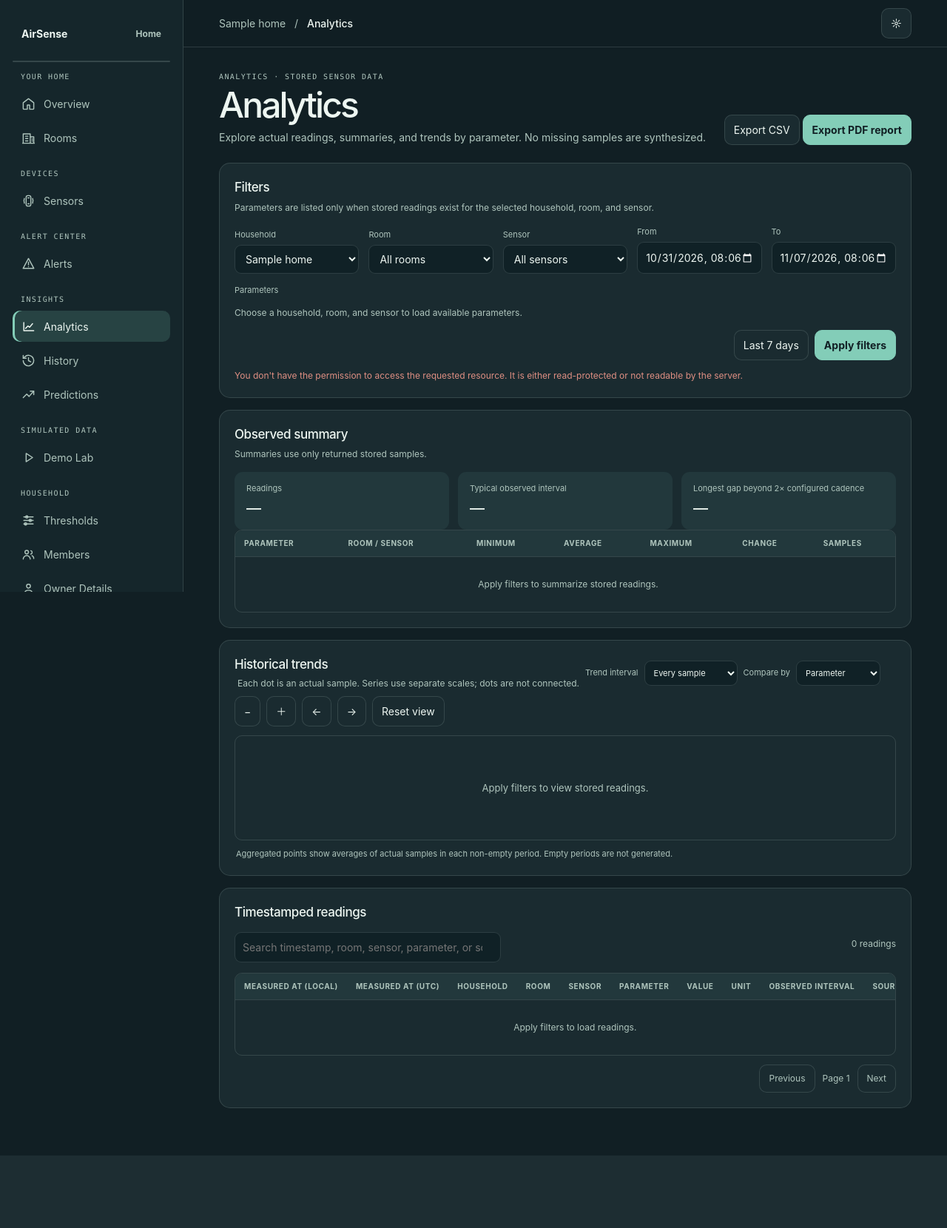
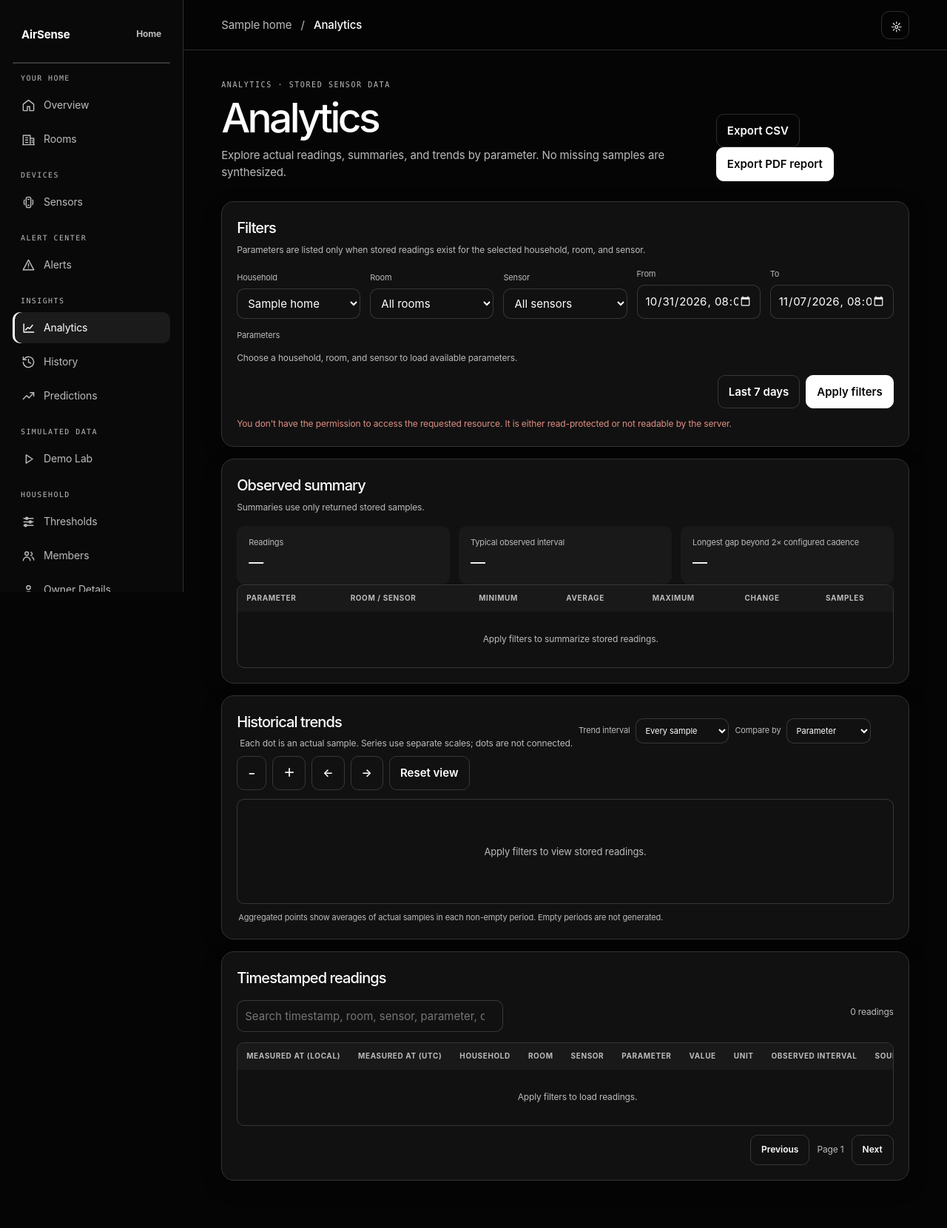
Before and after one commit to asvibes/AirSense, a Flask app: page /analytics in a window 1280 px wide. Shown: the whole page at 74% size. Before the commit the page ends 1562 px from the top, so only its background shows below. Run offline with Flask 3, Linux system fonts and the light colour scheme; the visitor is signed in with stand-in values (Sample User, id 1); tables that the repository leaves empty hold one stand-in row (values such as "Sample post").

Commit message:
Unify Insights theme and refine scrollbar styling

```diff
--- /dev/null
+++ b/app/static/css/airsense-theme.css
@@ -0,0 +1,319 @@
+:root {
+  color-scheme: dark;
+  --bg: #111f24;
+  --surface: #1a2b30;
+  --surface2: #22383c;
+  --surface3: #2b484b;
+  --text: #edf6f1;
+  --muted: #afc5bd;
+  --line: rgba(221,242,232,.14);
+  --accent: #83cdb8;
+  --accent2: #83c8d0;
+  --warn: #d3ad75;
+  --danger: #df8f83;
+  --bad: #df8f83;
+  --good: #83cdb8;
+  --shadow: 0 14px 38px rgba(3,18,22,.24);
+  --rail: #15262b;
+  --field: #1a2b30;
+  --card-border: var(--line);
+  --card-shadow: var(--shadow);
+}
+
+html[data-theme="day"] {
+  color-scheme: light;
+  --bg: #f4faf7;
+  --surface: #fff;
+  --surface2: #e6f2ec;
+  --surface3: #d8ebe3;
+  --text: #183b3a;
+  --muted: #5e7771;
+  --line: rgba(24,59,58,.12);
+  --accent: #438f79;
+  --accent2: #68b7ba;
+  --warn: #936b38;
+  --danger: #a94f47;
+  --bad: #a94f47;
+  --good: #438f79;
+  --shadow: 0 12px 36px rgba(24,59,58,.07);
+  --rail: #edf6f1;
+  --field: #fff;
+  --card-border: var(--line);
+  --card-shadow: var(--shadow);
+}
+
+html:not([data-theme="day"]) {
+  color-scheme: dark;
+  --bg: #050505;
+  --surface: #111;
+  --surface2: #191919;
+  --surface3: #222;
+  --text: #fff;
+  --muted: #bbb;
+  --line: rgba(255,255,255,.16);
+  --accent: #fff;
+  --accent2: #ddd;
+  --warn: #ddd;
+  --danger: #fff;
+  --good: #eee;
+  --rail: #090909;
+  --field: #111;
+  --shadow: 0 14px 38px rgba(0,0,0,.35);
+  --card-border: #333;
+  --card-shadow: 0 8px 26px rgba(0,0,0,.3);
+}
+
+* { box-sizing: border-box; }
+
+html,
+body {
+  overflow-x: hidden;
+  scrollbar-width: none;
+  -ms-overflow-style: none;
+}
+
+html::-webkit-scrollbar,
+body::-webkit-scrollbar {
+  display: none;
+}
+
+body {
+  margin: 0;
+  background: var(--bg);
+  color: var(--text);
+  font: 15px/1.55 Inter,ui-sans-serif,system-ui,-apple-system,"Segoe UI",sans-serif;
+  letter-spacing: -.01em;
+}
+
+*::-webkit-scrollbar {
+  display: block;
+  width: 8px;
+  height: 8px;
+}
+
+*::-webkit-scrollbar-track {
+  background: transparent;
+}
+
+*::-webkit-scrollbar-thumb {
+  border: 2px solid transparent;
+  border-radius: 999px;
+  background: color-mix(in srgb,var(--muted) 48%,transparent);
+  background-clip: padding-box;
+}
+
+.sidebar {
+  scrollbar-color: color-mix(in srgb,var(--muted) 55%,transparent) transparent;
+  scrollbar-width: thin;
+}
+
+.sidebar.expanded {
+  overflow-y: auto;
+}
+
+.sidebar:not(.expanded) {
+  overflow: visible;
+}
+
+.sidebar::-webkit-scrollbar {
+  display: block;
+  width: 6px;
+}
+
+.sidebar::-webkit-scrollbar-track {
+  background: transparent;
+}
+
+.sidebar::-webkit-scrollbar-thumb {
+  border: 1px solid transparent;
+  border-radius: 999px;
+  background: color-mix(in srgb,var(--muted) 55%,transparent);
+  background-clip: padding-box;
+}
+
+.sidebar::-webkit-scrollbar-thumb:hover {
+  background: color-mix(in srgb,var(--accent) 72%,transparent);
+  background-clip: padding-box;
+}
+
+.insights-page .main {
+  margin-left: 248px;
+}
+
+.insights-page {
+  font: 15px/1.55 Inter,ui-sans-serif,system-ui,-apple-system,"Segoe UI",sans-serif;
+  letter-spacing: -.01em;
+}
+
+.insights-page .topbar {
+  height: 68px;
+  padding: 0 clamp(18px,4vw,52px);
+  border-bottom: 1px solid var(--line);
+  background: color-mix(in srgb,var(--bg) 88%,transparent);
+  backdrop-filter: blur(15px);
+  z-index: 3;
+}
+
+.insights-page .content {
+  max-width: 1440px;
+  padding: 35px clamp(18px,4vw,52px) 48px;
+}
+
+.insights-page .heading {
+  margin: 4px 0 27px;
+}
+
+.insights-page .eyebrow {
+  margin: 0 0 9px;
+  font: 10px/1.5 ui-monospace,SFMono-Regular,monospace;
+  letter-spacing: .16em;
+  color: var(--muted);
+  text-transform: uppercase;
+}
+
+.insights-page .heading h1 {
+  margin: 0;
+  font-size: clamp(34px,4.5vw,55px);
+  font-weight: 450;
+  letter-spacing: -.065em;
+  line-height: 1.04;
+}
+
+.insights-page .sub {
+  margin: 10px 0 0;
+  color: var(--muted);
+}
+
+.insights-page .card {
+  border-color: var(--card-border);
+  border-radius: 17px;
+  background: var(--surface);
+  box-shadow: var(--card-shadow);
+}
+
+html[data-theme="day"] .insights-page,
+html[data-theme="day"] .insights-page .main,
+html[data-theme="day"] .insights-page .content,
+html[data-theme="day"] .insights-page .topbar,
+html[data-theme="day"] .insights-page .sidebar {
+  background: #fff;
+  color: #111;
+}
+
+html[data-theme="day"] .insights-page .sidebar {
+  border-color: #ddd;
+}
+
+html[data-theme="day"] .insights-page .card {
+  border-color: #ddd;
+  box-shadow: 0 8px 24px rgba(0,0,0,.043);
+}
+
+html[data-theme="day"] .insights-page .heading h1,
+html[data-theme="day"] .insights-page .card h2 {
+  color: #111;
+}
+
+html[data-theme="day"] .insights-page .nav-link.active {
+  background: #f1f1f1;
+  color: #111;
+  box-shadow: inset 3px 0 #111;
+}
+
+html[data-theme="day"] .insights-page .btn-primary,
+html[data-theme="day"] .insights-page .btn-primary:hover {
+  border-color: #111;
+  background: #111;
+  color: #fff;
+}
+
+html:not([data-theme="day"]) .insights-page .nav-link.active {
+  background: #1b1b1b;
+  color: #fff;
+  box-shadow: inset 3px 0 #fff;
+}
+
+.insights-page .card h2 {
+  margin: 0 0 4px;
+  font-size: 20px;
+  font-weight: 500;
+  letter-spacing: -.045em;
+}
+
+.insights-page .hint {
+  color: var(--muted);
+}
+
+.insights-page .btn,
+.insights-page .icon-btn {
+  border: 1px solid var(--line);
+  border-radius: 10px;
+  background: transparent;
+  color: var(--text);
+}
+
+.insights-page .btn {
+  display: inline-flex;
+  align-items: center;
+  gap: 8px;
+  padding: 10px 14px;
+  font-weight: 600;
+}
+
+.insights-page .icon-btn {
+  display: grid;
+  width: 38px;
+  height: 38px;
+  place-items: center;
+  border-radius: 11px;
+}
+
+.insights-page .btn:hover,
+.insights-page .icon-btn:hover {
+  border-color: var(--accent);
+  color: var(--accent);
+}
+
+.insights-page .btn-primary,
+.insights-page .btn-primary:hover {
+  border-color: var(--accent);
+  background: var(--accent);
+  color: var(--bg);
+}
+
+.insights-page .field select,
+.insights-page .field input,
+.insights-page .table-tools input,
+.insights-page .aggregation-control select {
+  border-color: var(--line);
+  border-radius: 10px;
+  background: var(--field);
+  color: var(--text);
+}
+
+@media (max-width: 720px) {
+  .sidebar,
+  .sidebar:not(.expanded) {
+    overflow-y: auto;
+  }
+
+  .sidebar.expanded {
+    overflow-y: auto;
+  }
+
+  .insights-page .main,
+  .insights-page .main.sidebar-expanded {
+    width: 100%;
+    margin-left: 0;
+  }
+
+  .insights-page .content {
+    padding: 28px 18px 38px;
+  }
+}
+
+@media (max-width: 430px) {
+  .insights-page .card {
+    border-radius: 14px;
+  }
+}
--- a/app/templates/history.html
+++ b/app/templates/history.html
@@ -8,8 +8,6 @@
   <script id="history-config" type="application/json">{{ {"homeId": active_home.id, "csrfToken": csrf_token, "userName": current_user.display_name, "pageMode": page_mode}|tojson }}</script>
   <script defer src="{{ url_for('static', filename='js/history.js') }}"></script>
   <style>
-    :root{color-scheme:dark;--bg:#111f24;--surface:#1a2b30;--surface2:#22383c;--text:#edf6f1;--muted:#afc5bd;--line:rgba(221,242,232,.14);--accent:#83cdb8;--accent2:#83c8d0;--warn:#d3ad75;--bad:#df8f83;--rail:#15262b;--field:#102126}
-    html[data-theme="day"]{color-scheme:light;--bg:#f4faf7;--surface:#fff;--surface2:#e6f2ec;--text:#183b3a;--muted:#5e7771;--line:rgba(24,59,58,.12);--accent:#438f79;--accent2:#68b7ba;--warn:#936b38;--bad:#a94f47;--rail:#edf6f1;--field:#fff}
     *{box-sizing:border-box}body{margin:0;background:var(--bg);color:var(--text);font:14px/1.5 Inter,ui-sans-serif,system-ui,-apple-system,"Segoe UI",sans-serif}button,input,select{font:inherit}button{color:inherit;cursor:pointer}a{color:inherit;text-decoration:none}:focus-visible{outline:3px solid var(--accent2);outline-offset:3px}
     .shell{min-height:100vh}.sidebar{position:fixed;inset:0 auto 0 0;width:230px;padding:24px 17px;background:var(--rail);border-right:1px solid var(--line);display:flex;flex-direction:column;z-index:2}.brand{font-size:21px;font-weight:750;letter-spacing:-.06em;padding:3px 10px 24px}.brand span{color:var(--accent)}.nav-label,.eyebrow{color:var(--muted);font:10px/1.5 ui-monospace,Consolas,monospace;letter-spacing:.14em}.nav-label{padding:0 10px;margin:12px 0 8px}.nav-link{display:block;width:100%;border:0;background:transparent;text-align:left;color:var(--muted);padding:11px 12px;border-radius:10px}.nav-link:hover,.nav-link.active{background:color-mix(in srgb,var(--accent) 12%,transparent);color:var(--accent)}.sidebar-bottom{margin-top:auto;border-top:1px solid var(--line);padding:15px 9px 5px;color:var(--muted);font-size:12px}.sidebar-bottom strong{display:block;color:var(--text);font-size:14px}
     main{margin-left:230px;min-height:100vh}.topbar{height:64px;display:flex;align-items:center;justify-content:space-between;padding:0 clamp(18px,4vw,48px);border-bottom:1px solid var(--line);position:sticky;top:0;background:color-mix(in srgb,var(--bg) 90%,transparent);backdrop-filter:blur(14px);z-index:1}.crumb{color:var(--muted)}.crumb b{color:var(--text);font-weight:550}.top-actions{display:flex;gap:8px}.icon-btn,.btn{border:1px solid var(--line);border-radius:10px;background:var(--surface);padding:9px 12px}.btn:hover,.icon-btn:hover{border-color:var(--accent);color:var(--accent)}.btn-primary{background:var(--accent);color:var(--bg);border-color:var(--accent);font-weight:650}.content{max-width:1500px;margin:auto;padding:32px clamp(18px,4vw,48px) 48px}.heading{display:flex;align-items:flex-end;justify-content:space-between;gap:16px;margin-bottom:24px}.eyebrow{margin:0 0 6px}.heading h1{font-size:clamp(34px,4vw,48px);font-weight:450;letter-spacing:-.06em;line-height:1.05;margin:0}.sub{color:var(--muted);margin:8px 0 0}
@@ -22,9 +20,10 @@
     @media print{.sidebar,.topbar,.filter-card,.chart-toolbar,.table-tools,.pager,.export-actions{display:none!important}.main{margin:0}.content{max-width:none;padding:0}.card{break-inside:avoid;box-shadow:none;background:#fff;color:#111;border-color:#bbb}.chart-scroll{overflow:visible}.chart-panel{min-width:0}.table-wrap{overflow:visible}.table{min-width:0;font-size:8px}.table th,.table td{white-space:normal;padding:5px}.heading{margin-top:0}}
   </style>
   <link rel="stylesheet" href="{{ url_for('static', filename='css/standalone-sidebar.css') }}">
+  <link rel="stylesheet" href="{{ url_for('static', filename='css/airsense-theme.css') }}">
   <script defer src="{{ url_for('static', filename='js/standalone-sidebar.js') }}"></script>
 </head>
-<body>
+<body class="insights-page">
   <div class="shell">
   {% set standalone = true %}
   {% include "partials/sidebar.html" %}
```
Also changed, not shown: app/templates/alerts.html (+1 -2 lines), app/templates/predictions.html (+2 -3 lines), app/ml/__init__.py (added).
